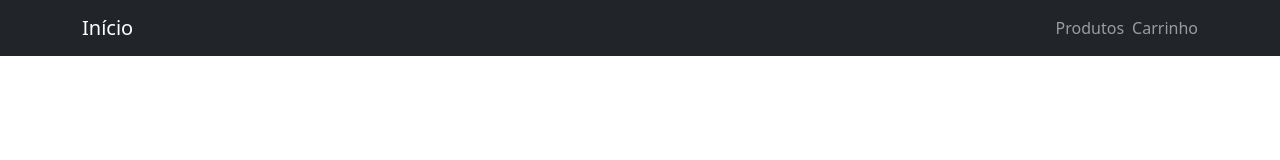
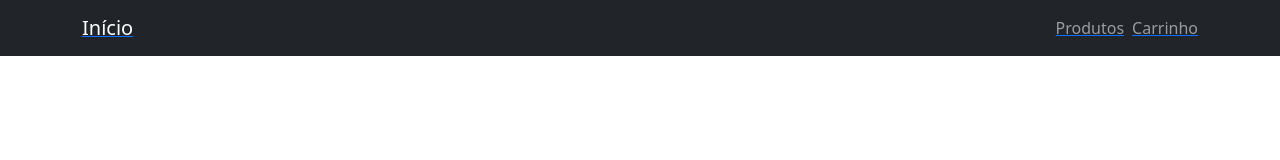
Before and after one commit to luiZFornari/black-nextjs, a Next.js app: page / in a window 1280 px wide. Shown: the top 160 px of the page. Built offline with nearby package versions, Linux system fonts and the light colour scheme.

Commit message:
corrigindo bugs

```diff
--- a/pages/products.tsx
+++ b/pages/products.tsx
@@ -4,8 +4,8 @@ import { GetStaticProps, NextPage } from 'next'
 import Head from 'next/head'
 import { ReactNode } from 'react'
 import { Container } from 'reactstrap'
-import Header from "../src/components/Header"
-import ProductsList from "../src/components/ProductsList"
+import Header from '../src/components/Header'
+import ProductsList from '../src/components/ProductsList'
 import { fetchProducts, ProductType } from '../src/services/Products'
 
 export const getStaticProps: GetStaticProps = async () => {
--- a/src/components/Header.tsx
+++ b/src/components/Header.tsx
@@ -6,18 +6,18 @@ import { Nav, Navbar } from "reactstrap";
 const Header = () => {
   return (
     <Navbar container="md" color="dark" dark>
-      <Link  legacyBehavior href="/" passHref>
+      <Link href="/" passHref>
         <a className="navbar-brand">
           Início
         </a>
       </Link>
       <Nav className="flex-row" navbar>
-        <Link  legacyBehavior href="/products">
+        <Link href="/products">
           <a className="nav-link me-2">
             Produtos
           </a>
         </Link>
-        <Link  legacyBehavior href="/cart">
+        <Link href="/cart">
           <a className="nav-link">
             Carrinho
           </a>
--- a/src/components/ProductCard.tsx
+++ b/src/components/ProductCard.tsx
@@ -19,7 +19,7 @@ const ProductCard: React.FC<ProductCardProps> = ({ product }) => {
     <>
     <Card>
       <Link href={`/products/${id}`}>
-        <Image className="card-img-top" src={imageUrl} alt="Product" height={200} width={300} />
+        <Image className="card-img-top" src={imageUrl} alt="Product" height={500} width={600} />
       </Link>
 
       <CardBody>
@@ -51,6 +51,7 @@ const ProductCard: React.FC<ProductCardProps> = ({ product }) => {
     <SuccessToast toastIsOpen={toastIsOpen} setToastIsOpen={setToastIsOpen} />
     </>
   )
+
 }
 
 export default ProductCard
```
Also changed, not shown: next.config.js (indentation only), src/services/Products.ts (line endings or trailing spaces).
